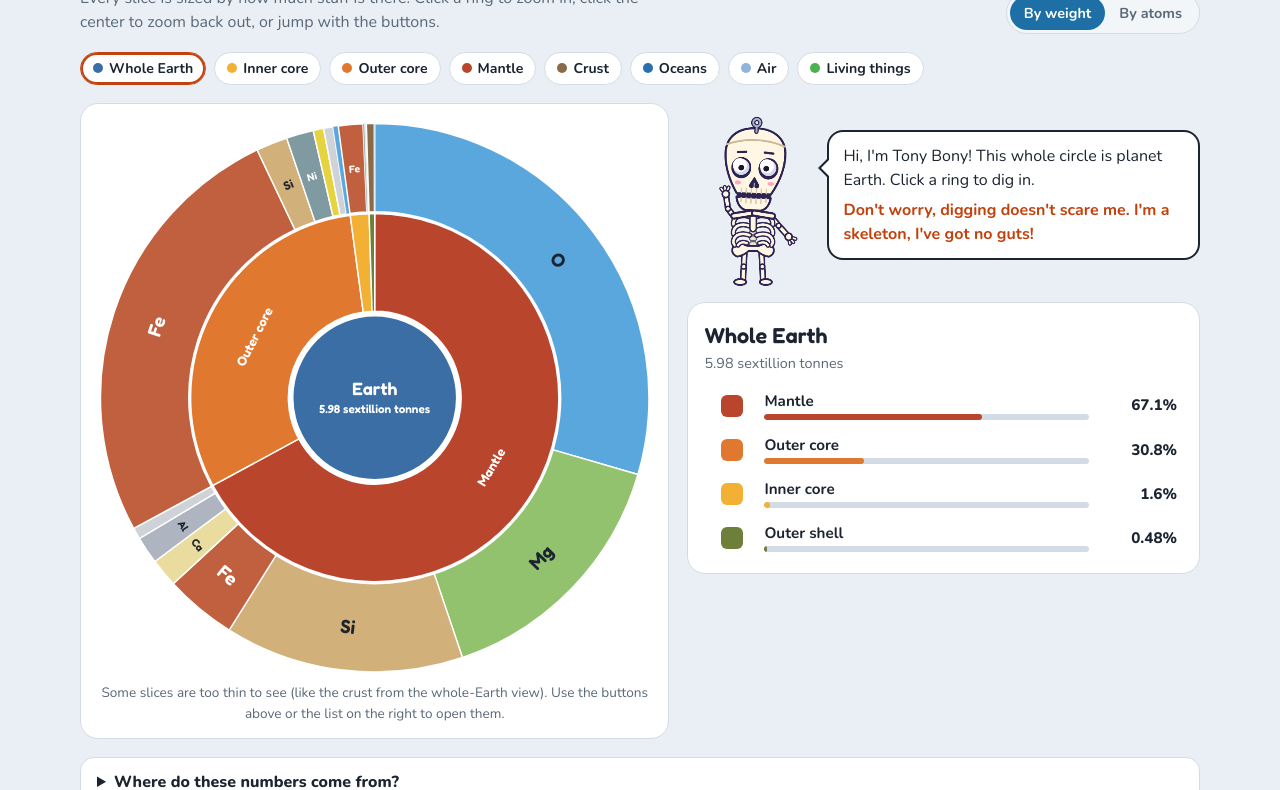
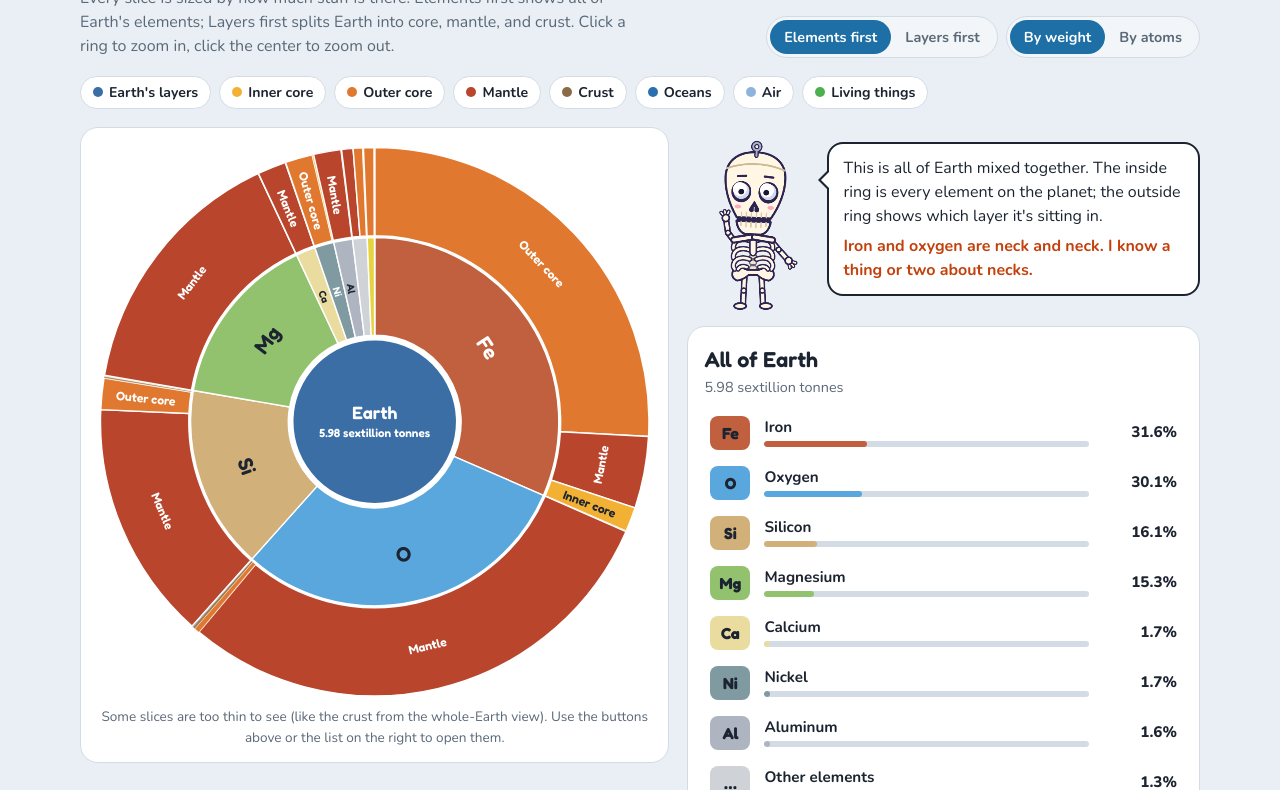
Before and after one commit to MrKahler/MrKahler.github.io, a plain HTML site: page demos/earth-elements.html in a window 1280 px wide. Shown: the part 92-882 px from the top of the page. Drawn offline with nearby package versions, Linux system fonts and the light colour scheme.

Commit message:
What's Earth Made Of?: add Elements-first whole-Earth view
Co-Authored-By: Claude Opus 5.5 <noreply@anthropic.com>
Claude-Session: https://claude.ai/code/session_01DxcoVJ2zMqfTS6xq2mHhUz

```diff
--- a/demos/earth-elements.html
+++ b/demos/earth-elements.html
@@ -25,6 +25,7 @@ header{display:flex;flex-wrap:wrap;align-items:flex-end;justify-content:space-be
 h1{font-family:var(--display);font-weight:700;font-size:clamp(1.8rem,4vw,2.6rem);line-height:1.1;margin:0;text-wrap:balance}
 h1 span{color:var(--accent)}
 .sub{color:var(--muted);margin:4px 0 0;max-width:60ch}
+.toggles{display:flex;flex-wrap:wrap;gap:8px}
 .toggle{display:inline-flex;background:var(--chip);border:1px solid var(--line);border-radius:999px;padding:3px}
 .toggle button{font:700 .9rem var(--body);border:0;background:transparent;color:var(--muted);padding:7px 14px;border-radius:999px;cursor:pointer}
 .toggle button[aria-pressed="true"]{background:var(--accent2);color:#fff}
@@ -79,11 +80,17 @@ footer{color:var(--muted);font-size:.85rem;text-align:center}
   <header>
     <div>
       <h1>What's <span>Earth</span> Made Of?</h1>
-      <p class="sub">Every slice is sized by how much stuff is there. Click a ring to zoom in, click the center to zoom back out, or jump with the buttons.</p>
+      <p class="sub">Every slice is sized by how much stuff is there. Elements first shows all of Earth's elements; Layers first splits Earth into core, mantle, and crust. Click a ring to zoom in, click the center to zoom out.</p>
+    </div>
+    <div class="toggles">
+    <div class="toggle" role="group" aria-label="Show first">
+      <button id="byElement" type="button" aria-pressed="true">Elements first</button>
+      <button id="byLayer" type="button" aria-pressed="false">Layers first</button>
     </div>
     <div class="toggle" role="group" aria-label="Measure by">
       <button id="byMass" type="button" aria-pressed="true">By weight</button>
       <button id="byAtoms" type="button" aria-pressed="false">By atoms</button>
+    </div>
     </div>
   </header>
 
@@ -307,21 +314,50 @@ const TALK={
 };
 
 // ---------- data ----------
+// Two trees share one node table:
+//   "Layers first":   earth > layer > ... > element (ids like "mantle/O")
+//   "Elements first": all  > element ("E:O") > layer it sits in ("E:O|mantle")
 let mode="mass";
 const nodes={};
+const LEAVES=[];
 function walk(n,parent){
   const node={id:n.id,name:n.name,short:n.short,color:n.color,parent,children:[],mass:n.mass,comp:n.comp};
   nodes[n.id]=node;
   if(n.children){n.children.forEach(c=>{walk(c,n.id);node.children.push(c.id);});}
-  else for(const sym in n.comp){const id=n.id+"/"+sym;nodes[id]={id,name:EL[sym].n,short:sym,color:EL[sym].c,parent:n.id,children:[],el:sym,frac:n.comp[sym]/100};node.children.push(id);}
+  else{LEAVES.push(n.id);for(const sym in n.comp){const id=n.id+"/"+sym;nodes[id]={id,name:EL[sym].n,short:sym,color:EL[sym].c,parent:n.id,children:[],el:sym,frac:n.comp[sym]/100};node.children.push(id);}}
 }
 walk(TREE,"");
+nodes.all={id:"all",name:"All of Earth",short:"Earth",color:"#3a6ea5",parent:"",children:[],byEl:true};
+Object.keys(EL).forEach(sym=>{
+  const eid="E:"+sym,kids=LEAVES.filter(l=>nodes[l].comp[sym]!=null);
+  nodes[eid]={id:eid,name:EL[sym].n,short:sym,color:EL[sym].c,parent:"all",children:[],byEl:true,sym};
+  nodes.all.children.push(eid);
+  kids.forEach(l=>{const id=eid+"|"+l;nodes[id]={id,name:nodes[l].name,short:nodes[l].short,color:nodes[l].color,parent:eid,children:[],byEl:true,sym,layer:l,src:l+"/"+sym};nodes[eid].children.push(id);});
+});
 const AV=6.022e23;
 function computeValues(){
   (function v(id){const n=nodes[id];
     if(n.el){const kg=nodes[n.parent].mass*n.frac;n.kg=kg;n.val=mode==="mass"?kg:kg*1000/EL[n.el].A*AV;return n.val;}
     let s=0,kg=0;n.children.forEach(c=>{s+=v(c);kg+=nodes[c].kg;});n.val=s;n.kg=kg;return s;})("earth");
+  (function v(id){const n=nodes[id];
+    if(n.src){const s=nodes[n.src];n.val=s.val;n.kg=s.kg;return n.val;}
+    let s=0,kg=0;n.children.forEach(c=>{s+=v(c);kg+=nodes[c].kg;});n.val=s;n.kg=kg;return s;})("all");
   for(const id in nodes){const n=nodes[id];n.kids=n.children.slice().sort((a,b)=>nodes[b].val-nodes[a].val);}
+}
+const TOTAL=()=>nodes.earth.val;
+
+// what to call a slice in the hover box and panel
+function tipTitle(n){
+  if(n.el)return n.name+" in the "+nodes[n.parent].name.toLowerCase();
+  if(n.src)return EL[n.sym].n+" in the "+n.name.toLowerCase();
+  if(n.sym)return "All of Earth's "+n.name.toLowerCase();
+  return n.name;
+}
+function shareLine(n){
+  const p=n.parent?nodes[n.parent]:null;if(!p)return null;
+  if(n.src)return pct(n.val/p.val)+" of all of Earth's "+EL[n.sym].n.toLowerCase()+" is here";
+  if(n.sym)return null;
+  return pct(n.val/p.val)+" of the "+p.name.toLowerCase();
 }
 
 // ---------- formatting ----------
@@ -338,37 +374,37 @@ function textOn(hex){const c=parseInt(hex.slice(1),16),r=c>>16,g=c>>8&255,b=c&25
 
 // ---------- sunburst (hand-built SVG) ----------
 const NS="http://www.w3.org/2000/svg",CX=300,CY=300,R0=92,R1=196,R2=292;
-const svg=document.getElementById("chart"),burst=document.getElementById("burst"),tip=document.getElementById("tip"),box=document.getElementById("chartbox");
-let level="earth",selectedEl=null;
+const burst=document.getElementById("burst"),tip=document.getElementById("tip"),box=document.getElementById("chartbox");
+let level="all";
 function pt(a,r){return [CX+r*Math.sin(a),CY-r*Math.cos(a)];}
 function sector(a0,a1,ri,ro){
-  if(a1-a0>=Math.PI*2-1e-6){ // full ring as two halves
-    return sector(a0,a0+Math.PI,ri,ro)+" "+sector(a0+Math.PI,a0+2*Math.PI,ri,ro);}
+  if(a1-a0>=Math.PI*2-1e-6)return sector(a0,a0+Math.PI,ri,ro)+" "+sector(a0+Math.PI,a0+2*Math.PI,ri,ro);
   const lg=a1-a0>Math.PI?1:0,[x0,y0]=pt(a0,ro),[x1,y1]=pt(a1,ro),[x2,y2]=pt(a1,ri),[x3,y3]=pt(a0,ri);
   return `M${x0} ${y0}A${ro} ${ro} 0 ${lg} 1 ${x1} ${y1}L${x2} ${y2}A${ri} ${ri} 0 ${lg} 0 ${x3} ${y3}Z`;
 }
 function el(tag,attrs){const e=document.createElementNS(NS,tag);for(const k in attrs)e.setAttribute(k,attrs[k]);return e;}
 function label(n,a0,a1,ri,ro,text){
-  const span=a1-a0,mid=(a0+a1)/2,rm=(ri+ro)/2,arc=span*rm,thick=ro-ri;
-  const size=n.el?Math.min(20,Math.max(11,Math.min(arc*.45,thick*.32))):14;
-  // fits tangentially (wide wedge) or radially (thin wedge)?
+  const span=a1-a0,mid=(a0+a1)/2,rm=(ri+ro)/2,arc=span*rm,thick=ro-ri,full=span>=Math.PI*2-1e-6;
+  const isSym=text.length<=2;
+  const size=isSym?Math.min(22,Math.max(11,Math.min(arc*.45,thick*.32))):13;
   const w=text.length*size*.58;let rot;
-  if(span>=Math.PI*2-1e-6){rot=0;}
+  if(full)rot=0;
   else if(arc>w+8&&thick>size+6){rot=mid*180/Math.PI;if(rot>90&&rot<270)rot+=180;}
   else if(thick>w+10&&arc>size+2){rot=mid*180/Math.PI-90;if(mid>Math.PI)rot+=180;}
   else return null;
-  const [x,y]=pt(span>=Math.PI*2-1e-6?0:mid,span>=Math.PI*2-1e-6?rm:rm);
+  const [x,y]=full?[CX,CY-rm]:pt(mid,rm);
   const t=el("text",{x,y,"text-anchor":"middle","dominant-baseline":"central","font-size":size,fill:textOn(n.color),transform:`rotate(${rot} ${x} ${y})`});
   t.textContent=text;return t;
 }
-function hubText(lines){const g=el("g",{});lines.forEach((l,i)=>{const t=el("text",{x:CX,y:CY+(i-(lines.length-1)/2)*20+ (i===0?0:2),"text-anchor":"middle","dominant-baseline":"central","font-size":i===0?19:12.5,fill:textOn(nodes[level].color),"font-weight":i===0?700:600});t.textContent=l;g.appendChild(t);});return g;}
+function hubText(lines){const g=el("g",{});lines.forEach((l,i)=>{const t=el("text",{x:CX,y:CY+(i-(lines.length-1)/2)*20+(i===0?0:2),"text-anchor":"middle","dominant-baseline":"central","font-size":i===0?19:12.5,fill:textOn(nodes[level].color),"font-weight":i===0?700:600});t.textContent=l;g.appendChild(t);});return g;}
 function drawChart(animate){
   burst.innerHTML="";const root=nodes[level];
   const panelCol=getComputedStyle(document.documentElement).getPropertyValue("--panel").trim()||"#fff";
   const hub=el("circle",{cx:CX,cy:CY,r:R0-4,fill:root.color,class:"hub",stroke:panelCol,"stroke-width":3});
-  hub.addEventListener("click",()=>{if(root.parent){go(root.parent);}});
+  hub.addEventListener("click",()=>{if(root.parent)go(root.parent);});
   hover(hub,root);burst.appendChild(hub);
-  burst.appendChild(hubText(root.parent?[root.short,"tap to go back"]:[root.short,mode==="mass"?amount(root):"all its atoms"]));
+  const hubName=root.sym?EL[root.sym].n:root.short;
+  burst.appendChild(hubText(root.parent?[hubName,"tap to go back"]:[hubName,mode==="mass"?amount(root):"all its atoms"]));
   let a=0;
   root.kids.forEach(cid=>{
     const c=nodes[cid],span=c.val/root.val*Math.PI*2,a0=a,a1=a+span;a=a1;
@@ -379,16 +415,17 @@ function drawChart(animate){
 }
 function ring(n,a0,a1,ri,ro,stroke){
   if(a1-a0<1e-5)return;
-  const dim=selectedEl&&n.el&&n.el!==selectedEl.sym;
-  const p=el("path",{d:sector(a0,a1,ri,ro),fill:n.color,stroke,"stroke-width":a1-a0>0.02?1.5:0.4,opacity:dim?0.28:1});
+  const p=el("path",{d:sector(a0,a1,ri,ro),fill:n.color,stroke,"stroke-width":a1-a0>0.02?1.5:0.4});
   p.addEventListener("click",()=>clickNode(n));hover(p,n);burst.appendChild(p);
-  const t=label(n,a0,a1,ri,ro,n.el?(n.el==="Other"?"…":n.el):n.short);if(t){if(dim)t.setAttribute("opacity",.35);burst.appendChild(t);}
+  const txt=n.el?(n.el==="Other"?"…":n.el):(n.sym&&!n.src?(n.sym==="Other"?"…":n.sym):n.short);
+  const t=label(n,a0,a1,ri,ro,txt);if(t)burst.appendChild(t);
 }
 function hover(target,n){
   target.addEventListener("pointermove",e=>{
-    const p=n.parent?nodes[n.parent]:null;
-    tip.innerHTML="";const b=document.createElement("b");b.textContent=n.el?n.name+" in "+p.name.toLowerCase():n.name;tip.appendChild(b);
-    const lines=[];if(p)lines.push(pct(n.val/p.val)+" of "+p.name.toLowerCase());lines.push(pct(n.val/nodes.earth.val)+" of all of Earth");lines.push(amount(n));
+    tip.innerHTML="";const b=document.createElement("b");b.textContent=tipTitle(n);tip.appendChild(b);
+    const lines=[];const s=shareLine(n);if(s)lines.push(s);
+    if(n.id!=="earth"&&n.id!=="all")lines.push(pct(n.val/TOTAL())+" of all of Earth");
+    lines.push(amount(n));
     lines.forEach(l=>{tip.appendChild(document.createElement("br"));tip.appendChild(document.createTextNode(l));});
     tip.hidden=false;const r=box.getBoundingClientRect();let x=e.clientX-r.left+14,y=e.clientY-r.top+14;
     if(x+tip.offsetWidth>r.width-6)x=e.clientX-r.left-tip.offsetWidth-14;if(y+tip.offsetHeight>r.height-6)y=e.clientY-r.top-tip.offsetHeight-14;
@@ -396,11 +433,12 @@ function hover(target,n){
   target.addEventListener("pointerleave",()=>{tip.hidden=true;});
 }
 function clickNode(n){tip.hidden=true;
-  if(n.el){selectedEl={sym:n.el,from:n.parent};render(false);return;}
+  if(n.el){go("E:"+n.el);return;}          // element inside a layer -> where is all of it?
+  if(n.src){go(n.layer);return;}           // layer inside an element -> open that layer
   if(n.id===level){if(n.parent)go(n.parent);return;}
   if(n.children.length)go(n.id);
 }
-function go(id){level=id;selectedEl=null;render(true);}
+function go(id){level=id;render(true);}
 
 // ---------- Tony ----------
 const tc=document.getElementById("tony").getContext("2d");
@@ -438,46 +476,45 @@ function row(color,lab,isLayer,name,share,onclick){
   b.querySelector(".nm").textContent=name;const bar=b.querySelector(".bar span");bar.style.width=Math.max(share*100,0.8)+"%";bar.style.background=color;
   b.querySelector(".pct").textContent=pct(share);b.addEventListener("click",onclick);return b;
 }
-function abbr(s){return s.length<=5?s:s.slice(0,4);}
-function renderLevel(speak){
-  const n=nodes[level];if(speak){const t=TALK[level]||TALK.earth;say(t[0],t[1],t[2]);}
+const ALL_TALK=["This is all of Earth mixed together. The inside ring is every element on the planet; the outside ring shows which layer it's sitting in.","Iron and oxygen are neck and neck. I know a thing or two about necks.","wave"];
+function renderPanel(speak){
+  const n=nodes[level];
+  if(speak){
+    if(n.sym){const e=EL[n.sym];say(e.n+": "+e.f,PUNS[n.sym]||null,"cheer");}
+    else{const t=level==="all"?ALL_TALK:(TALK[level]||TALK.earth);say(t[0],t[1],t[2]);}
+  }
   panel.innerHTML="";
-  if(n.parent){const bk=document.createElement("button");bk.className="back";bk.type="button";bk.textContent="← Back to "+nodes[n.parent].name.toLowerCase();bk.onclick=()=>go(n.parent);panel.appendChild(bk);}
-  const h=document.createElement("h2");h.textContent=n.name;panel.appendChild(h);
-  const m=document.createElement("p");m.className="meta";m.textContent=amount(n)+(n.parent?" · "+pct(n.val/nodes.earth.val)+" of Earth":"");panel.appendChild(m);
+  if(n.parent){const bk=document.createElement("button");bk.className="back";bk.type="button";bk.textContent="← Back to "+nodes[n.parent].name.toLowerCase().replace(/earth/,"Earth");bk.onclick=()=>go(n.parent);panel.appendChild(bk);}
+  const h=document.createElement("h2");
+  h.textContent=n.sym?(n.sym==="Other"?"Where are the other elements?":"Where is all the "+EL[n.sym].n.toLowerCase()+"?"):n.name;panel.appendChild(h);
+  const m=document.createElement("p");m.className="meta";
+  m.textContent=amount(n)+(n.id!=="all"&&n.id!=="earth"?" · "+pct(n.val/TOTAL())+" of Earth":"");panel.appendChild(m);
   const rows=document.createElement("div");rows.className="rows";
   n.kids.forEach(id=>{const k=nodes[id];
-    if(k.el)rows.appendChild(row(k.color,k.el==="Other"?"…":k.el,false,k.name,k.val/n.val,()=>{selectedEl={sym:k.el,from:n.id};render(false);}));
-    else rows.appendChild(row(k.color,abbr(k.short),true,k.name,k.val/n.val,()=>go(k.id)));});
-  panel.appendChild(rows);
-}
-function renderElement(speak){
-  const {sym,from}=selectedEl,e=EL[sym];
-  if(speak)say(e.n+": "+e.f,PUNS[sym]||null,"cheer");
-  panel.innerHTML="";
-  const bk=document.createElement("button");bk.className="back";bk.type="button";bk.textContent="← Back to "+nodes[from].name.toLowerCase();bk.onclick=()=>{selectedEl=null;render(false,false);};panel.appendChild(bk);
-  const h=document.createElement("h2");h.textContent=sym==="Other"?"Where are the other elements?":"Where is all the "+e.n.toLowerCase()+"?";panel.appendChild(h);
-  let total=0;const list=[];
-  for(const id in nodes){const x=nodes[id];if(x.el===sym){total+=x.val;list.push({layer:nodes[x.parent],val:x.val});}}
-  const here=nodes[from+"/"+sym];
-  const m=document.createElement("p");m.className="meta";
-  m.textContent=e.n+" is "+pct(here.val/nodes[from].val)+" of "+nodes[from].name.toLowerCase()+(mode==="atoms"?" (by atoms). ":" (by weight). ")+"Here's how all of Earth's "+(sym==="Other"?"other elements are":e.n.toLowerCase()+" is")+" spread out:";
-  panel.appendChild(m);
-  const rows=document.createElement("div");rows.className="rows";
-  list.sort((a,b)=>b.val-a.val).forEach(it=>rows.appendChild(row(it.layer.color,abbr(it.layer.short),true,it.layer.name,it.val/total,()=>go(it.layer.id))));
+    if(k.el)rows.appendChild(row(k.color,k.el==="Other"?"…":k.el,false,k.name,k.val/n.val,()=>go("E:"+k.el)));
+    else if(k.sym&&!k.src)rows.appendChild(row(k.color,k.sym==="Other"?"…":k.sym,false,k.name,k.val/n.val,()=>go(k.id)));
+    else if(k.src)rows.appendChild(row(k.color,"",true,k.name,k.val/n.val,()=>go(k.layer)));
+    else rows.appendChild(row(k.color,"",true,k.name,k.val/n.val,()=>go(k.id)));});
   panel.appendChild(rows);
 }
 function render(animate,speak){
   if(speak===undefined)speak=true;
   computeValues();drawChart(animate);
+  const byEl=!!nodes[level].byEl;
+  gl.setAttribute("aria-pressed",!byEl);ge.setAttribute("aria-pressed",byEl);
   document.querySelectorAll(".chip").forEach(c=>c.setAttribute("aria-current",c.dataset.id===level?"true":"false"));
-  selectedEl?renderElement(speak):renderLevel(speak);
+  renderPanel(speak);
 }
 
-// chips
+// chips (layers view)
 const chipBox=document.getElementById("chips");
 ["earth","innerCore","outerCore","mantle","crust","oceans","air","life"].forEach(id=>{const n=nodes[id];const b=document.createElement("button");b.className="chip";b.type="button";b.dataset.id=id;
-  b.innerHTML='<i></i><span></span>';b.querySelector("i").style.background=n.color;b.querySelector("span").textContent=n.name;b.onclick=()=>go(id);chipBox.appendChild(b);});
+  b.innerHTML='<i></i><span></span>';b.querySelector("i").style.background=n.color;b.querySelector("span").textContent=id==="earth"?"Earth's layers":n.name;b.onclick=()=>go(id);chipBox.appendChild(b);});
+
+// group toggle
+const gl=document.getElementById("byLayer"),ge=document.getElementById("byElement");
+gl.onclick=()=>{if(nodes[level].byEl)go("earth");};
+ge.onclick=()=>{if(!nodes[level].byEl)go("all");};
 
 // mode toggle
 const bm=document.getElementById("byMass"),ba=document.getElementById("byAtoms");
@@ -487,7 +524,6 @@ function setMode(m){if(m===mode)return;mode=m;bm.setAttribute("aria-pressed",m==
   else say("Back to weighing things. Heavy atoms like iron count for more now.","That's a weight off my shoulders.","talk");}
 bm.onclick=()=>setMode("mass");ba.onclick=()=>setMode("atoms");
 
-// theme changes (slice borders use the panel color)
 try{matchMedia("(prefers-color-scheme: dark)").addEventListener("change",()=>drawChart(false));}catch(e){}
 new MutationObserver(()=>drawChart(false)).observe(document.documentElement,{attributes:true,attributeFilter:["data-theme"]});
 
```
